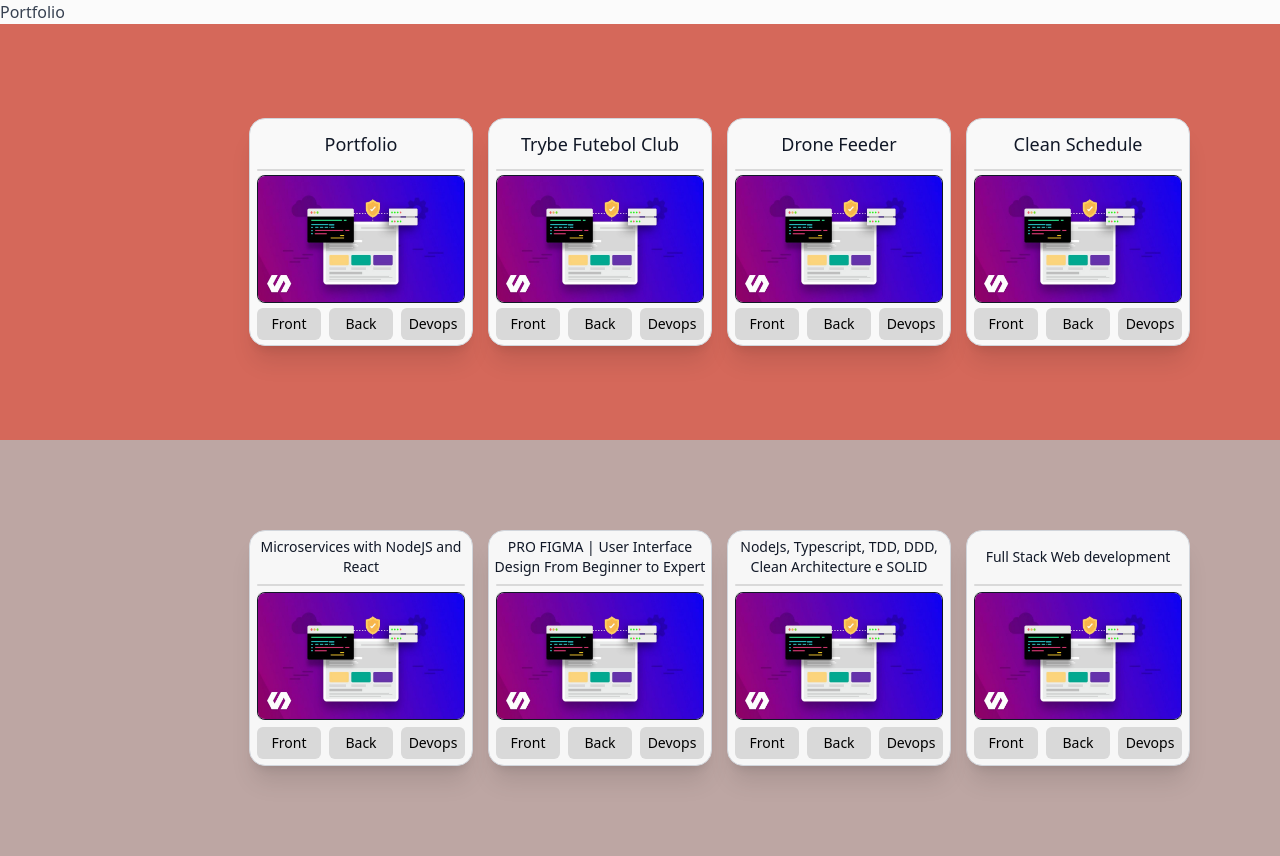
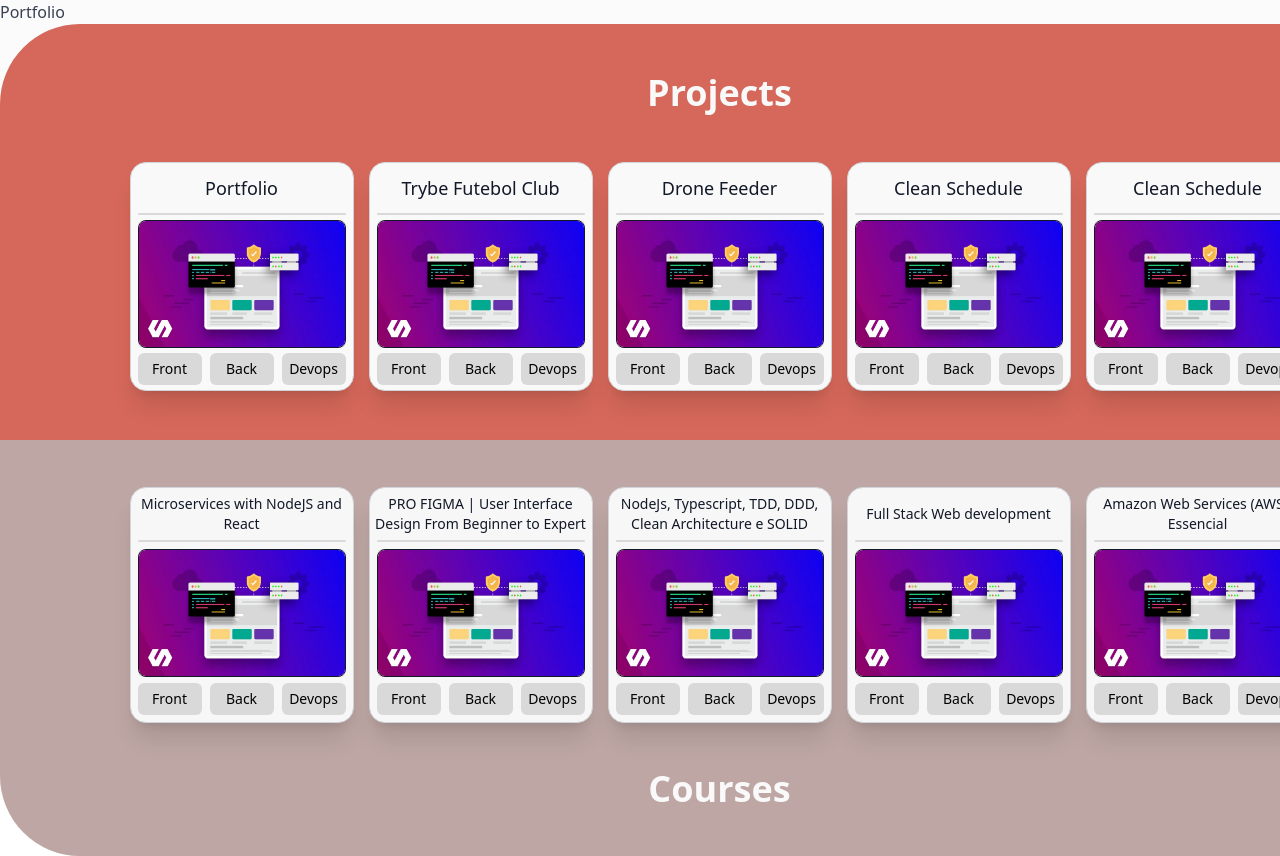
Before and after one commit to felipemalli/portfolio, a React (Vite) app: page / in a window 1280 px wide. Shown: the top 856 px of the page. Built offline with nearby package versions, Linux system fonts and the light colour scheme.

Commit message:
feat: add titles for project and course areas

```diff
--- a/src/components/CourseArea.tsx
+++ b/src/components/CourseArea.tsx
@@ -3,11 +3,15 @@ import { Card } from './Card'
 export default function CourseArea() {
 
   return (
-    <div className='flex justify-center items-center gap-[0.938rem] bg-[#bda6a3] w-[89.938rem] h-[26rem] m-auto'>
-      <Card type='course' name='Microservices with NodeJS and React'></Card>
-      <Card type='course' name='PRO FIGMA | User Interface Design From Beginner to Expert'></Card>
-      <Card type='course' name='NodeJs, Typescript, TDD, DDD, Clean Architecture e SOLID'></Card>
-      <Card type='course' name='Full Stack Web development'></Card>
+    <div className='flex flex-col justify-evenly items-center bg-[#bda6a3] w-[89.938rem] h-[26rem] m-auto rounded-b-[5rem]'>
+      <div className='flex justify-center items-center gap-[0.938rem]'>
+        <Card type='course' name='Microservices with NodeJS and React'></Card>
+        <Card type='course' name='PRO FIGMA | User Interface Design From Beginner to Expert'></Card>
+        <Card type='course' name='NodeJs, Typescript, TDD, DDD, Clean Architecture e SOLID'></Card>
+        <Card type='course' name='Full Stack Web development'></Card>
+        <Card type='course' name='Amazon Web Services (AWS): Essencial'></Card>
+      </div>
+      <h2 className='text-4xl font-bold text-[#f9f9f9]'>Courses</h2>
     </div>
   )
 }
--- a/src/components/ProjectArea.tsx
+++ b/src/components/ProjectArea.tsx
@@ -3,11 +3,15 @@ import { Card } from './Card'
 export default function ProjectArea() {
 
   return (
-    <div className='flex justify-center items-center gap-[0.938rem] bg-[#D5685A] w-[89.938rem] h-[26rem] m-auto'>
-      <Card type='project' name='Portfolio'></Card>
-      <Card type='project' name='Trybe Futebol Club'></Card>
-      <Card type='project' name='Drone Feeder'></Card>
-      <Card type='project' name='Clean Schedule'></Card>
+    <div className='flex flex-col justify-evenly items-center bg-[#D5685A] w-[89.938rem] h-[26rem] m-auto rounded-t-[5rem]'>
+      <h2 className='text-4xl font-bold text-[#f9f9f9]'>Projects</h2>
+      <div className='flex justify-center items-center gap-[0.938rem]'>
+        <Card type='project' name='Portfolio'></Card>
+        <Card type='project' name='Trybe Futebol Club'></Card>
+        <Card type='project' name='Drone Feeder'></Card>
+        <Card type='project' name='Clean Schedule'></Card>
+        <Card type='project' name='Clean Schedule'></Card>
+      </div>
     </div>
   )
 }
```
